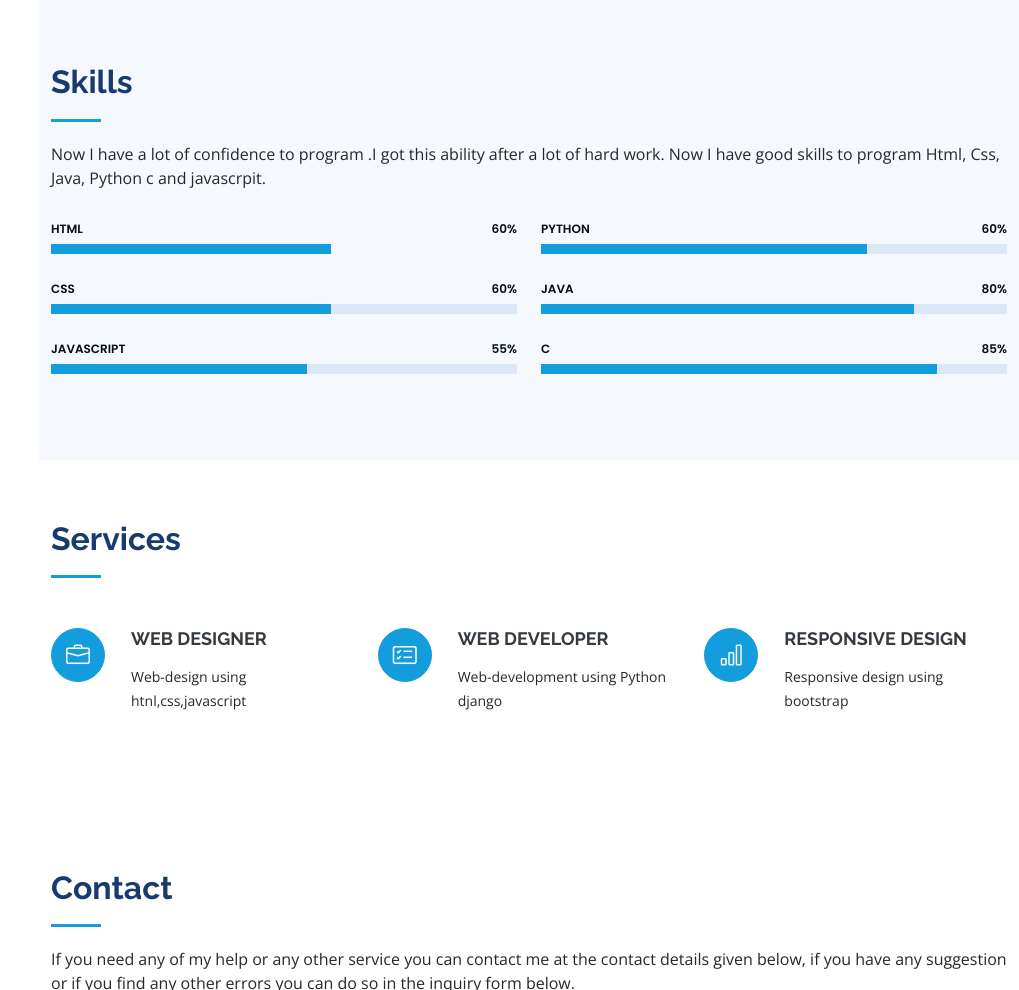
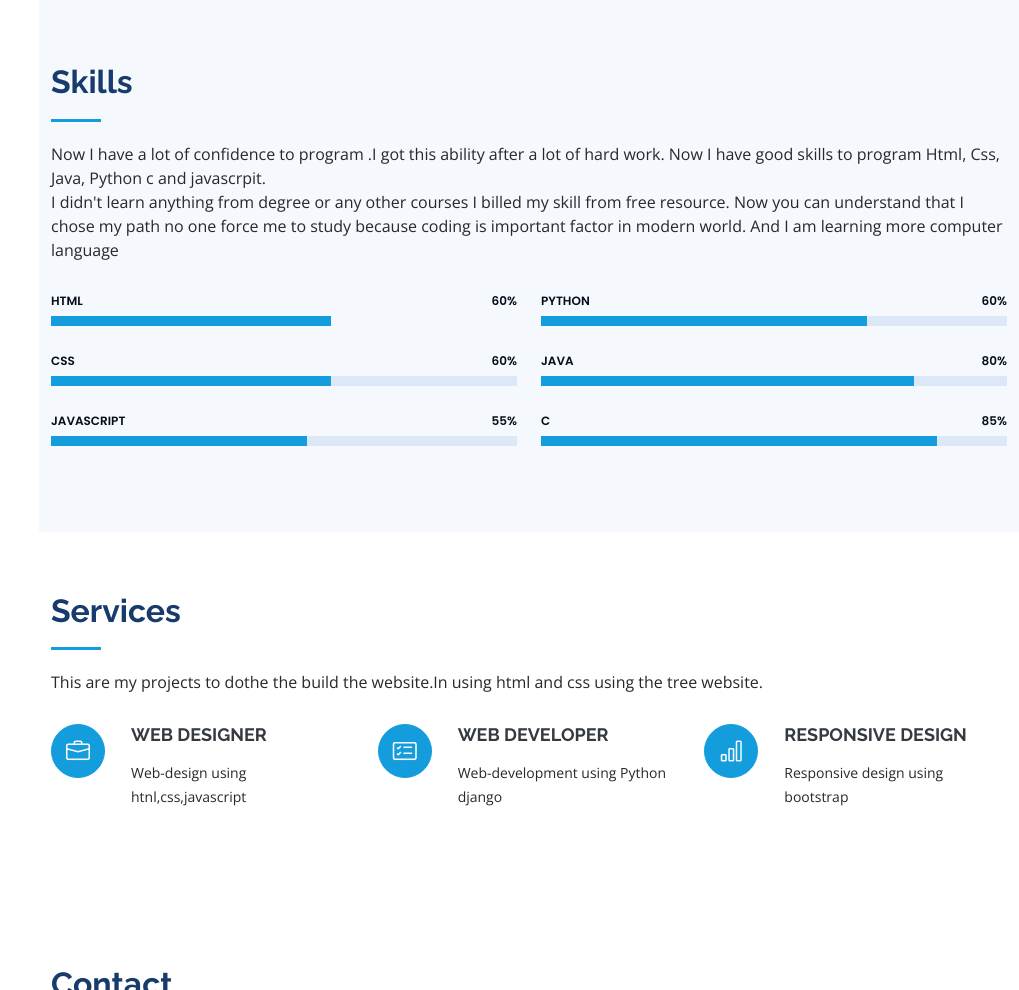
Before and after one commit to c-abhijith/personal, a plain HTML site: page index.html in a window 1280 px wide. Shown: the part 2596-3586 px from the top of the page, without its empty margins (261-1280 px from the left). Drawn offline with nearby package versions, Linux system fonts and the light colour scheme.

Commit message:
forth commit

```diff
--- a/index.html
+++ b/index.html
@@ -250,7 +250,7 @@
         <div class="section-title">
           <h2>Skills</h2>
           <p>Now I have a lot of confidence to program .I got this ability after a lot of hard work. Now I have good skills to program Html, Css, Java, Python c and javascrpit.</p>
-
+           <p>I didn't learn anything from degree or any other courses I billed my skill from free resource. Now you can understand that I chose my path no one force me to study because coding is important factor in modern world. And I am learning more computer language</p>
         </div>
 
         <div class="row skills-content">
@@ -324,7 +324,7 @@
 
         <div class="section-title">
           <h2>Services</h2>
-
+         <p> This  are my projects to dothe the build the website.In using html and css using the tree website.</p>
         </div>
 
         <div class="row">
```
